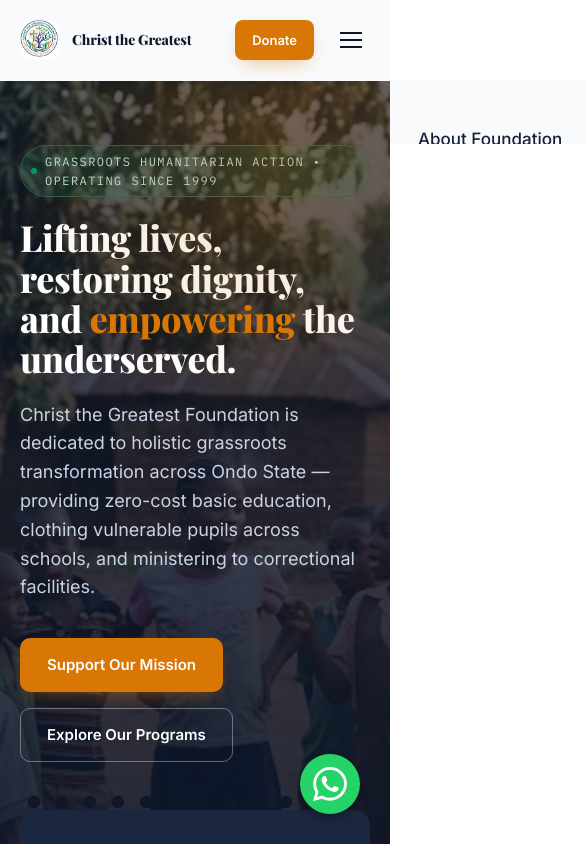
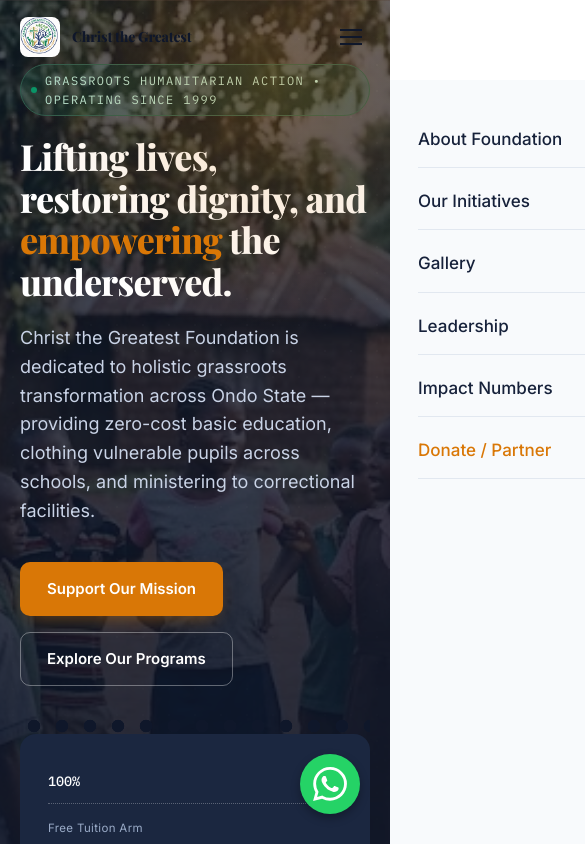
Before and after one commit to tgracempire-ship-it/Christ_the_greatest_foundation, a React (Vite) app: page / in a window 390 px wide. Shown: the top 844 px of the page, 585 px wide, since content can reach past the window. Built offline with nearby package versions, Linux system fonts and the light colour scheme; a web font is replaced by a local one.

Commit message:
Fix header and footer squishing on mobile layout

```diff
--- a/src/components/Header.jsx
+++ b/src/components/Header.jsx
@@ -30,10 +30,11 @@
           <Link to="/gallery" onClick={closeMenu}>Gallery</Link>
           <Link to="/#leadership" onClick={closeMenu}>Leadership</Link>
           <Link to="/#impact" onClick={closeMenu}>Impact Numbers</Link>
+          <Link to="/#get-involved" onClick={closeMenu} className="mobile-donate">Donate / Partner</Link>
         </nav>
 
         <div className="header-actions">
-          <Link to="/#get-involved" className="btn btn-primary btn-sm">
+          <Link to="/#get-involved" className="btn btn-primary btn-sm desktop-donate">
             <span className="long">Donate / Partner</span>
             <span className="short">Donate</span>
           </Link>
--- a/src/index.css
+++ b/src/index.css
@@ -93,14 +93,10 @@
 .reveal.is-visible{ opacity:1; transform:none; }
 
 /* ============ HEADER ============ */
-header.site-header{
-  position:sticky; top:0; z-index:100;
-  background:rgba(248,250,252,0.9); backdrop-filter:blur(10px);
-  border-bottom:1px solid transparent;
-  transition:border-color .25s var(--ease), box-shadow .25s var(--ease);
-}
-header.site-header.scrolled{ border-color:var(--line); box-shadow:0 6px 24px -18px rgba(15,23,42,0.35); }
-.nav-row{ display:flex; align-items:center; justify-content:space-between; height:80px; }
+.site-header{ position:fixed; top:0; left:0; right:0; z-index:100; padding:16px 0; transition:all .3s var(--ease); }
+.site-header.scrolled{ background:rgba(248,250,252,0.95); backdrop-filter:blur(10px); box-shadow:0 1px 0 rgba(0,0,0,0.05); padding:12px 0; }
+.mobile-donate { display: none; }
+.nav-row{ display:flex; align-items:center; justify-content:space-between; height:100%; }
 .brand{ display:flex; align-items:center; gap:12px; font-family:var(--font-display); font-weight:800; font-size:16.5px; color:var(--navy); letter-spacing:-0.01em; }
 .brand-mark{ width:40px; height:40px; flex-shrink:0; }
 .brand small{ display:block; font-family:var(--font-mono); font-weight:400; font-size:10.5px; letter-spacing:.08em; color:var(--ink-muted); text-transform:uppercase; margin-top:2px; }
@@ -147,7 +143,7 @@
   z-index: 0;
 }
 .hero-inner{ position:relative; max-width:760px; padding-bottom:64px; }
-.hero h1{ color:var(--white); font-size:clamp(36px,5.2vw,60px); font-weight:800; margin-top:20px; }
+.hero h1{ color:var(--white); font-size:clamp(36px,5.2vw,60px); font-weight:800; margin-top:20px; line-height:1.15; letter-spacing:-0.02em; }
 .hero h1 em{ font-style:normal; color:var(--ochre); }
 .hero p.lede{ margin-top:22px; font-size:18px; color:#C9D3E6; max-width:600px; }
 .hero .cta-group{ display:flex; gap:16px; margin-top:36px; flex-wrap:wrap; }
@@ -363,11 +359,13 @@
   .menu-toggle{ display:block; }
   .header-actions .btn-primary span.long{ display:none; }
   .header-actions .btn-primary span.short{ display:inline; }
+  .mobile-donate { display: block; font-weight: 600; color: var(--ochre) !important; }
+  .desktop-donate { display: none; }
   .hero-inner{ padding-bottom:48px; }
   .hero{ padding-top:64px; }
   .hero-bg-image { width: 100%; opacity: 0.3; mask-image: linear-gradient(to top, transparent 0%, black 100%); -webkit-mask-image: linear-gradient(to top, transparent 0%, black 100%); }
   .footer-top{ grid-template-columns:1fr; }
-  .footer-bottom{ flex-direction:column; align-items:flex-start; }
+  .footer-bottom{ flex-direction:column; align-items:center; text-align:center; gap:16px; }
 }
 @media (max-width:520px){
   .impact-grid{ grid-template-columns:1fr; }
```
